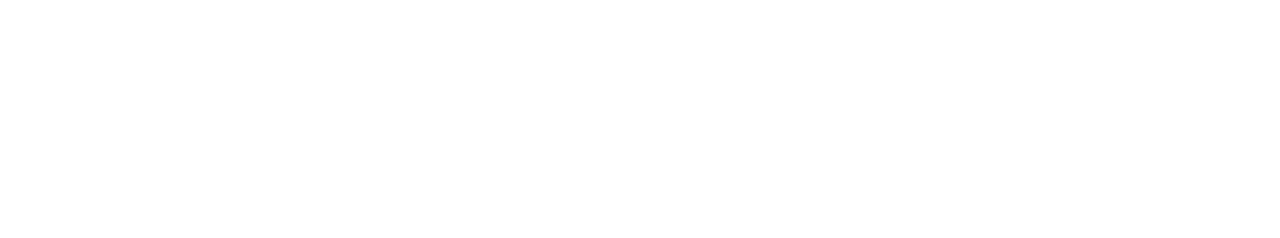
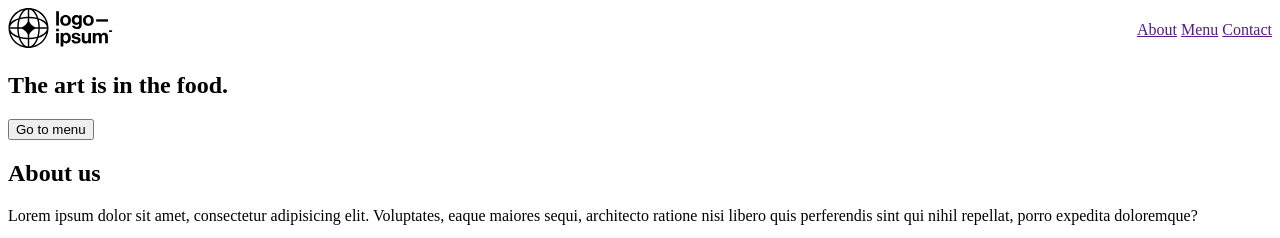
Before and after one commit to f-Rodeh/restaurant-webpack, a website built with webpack: page dist/index.html in a window 1280 px wide. Shown: the top 238 px of the page. Built offline with nearby package versions, Linux system fonts and the light colour scheme.

Commit message:
Add basic content

```diff
--- /dev/null
+++ b/style.css
@@ -0,0 +1,15 @@
+@import url('https://fonts.googleapis.com/css2?family=Poppins:wght@400;600&display=swap');
+@import url('https://fonts.googleapis.com/css2?family=Cormorant+Garamond:ital,wght@0,300;0,400;0,500;0,600;0,700;1,300;1,400;1,500;1,600;1,700&display=swap');
+
+/* h1 {
+  font-family: 'Cormorant Garamond', 'Times New Roman', Times, serif;
+} */
+
+header {
+  display: flex;
+  align-items: center;
+}
+
+header .logo {
+  margin-right: auto;
+}
```
Also changed, not shown: dist/index.html, img/logoipsum-287.svg (added).
